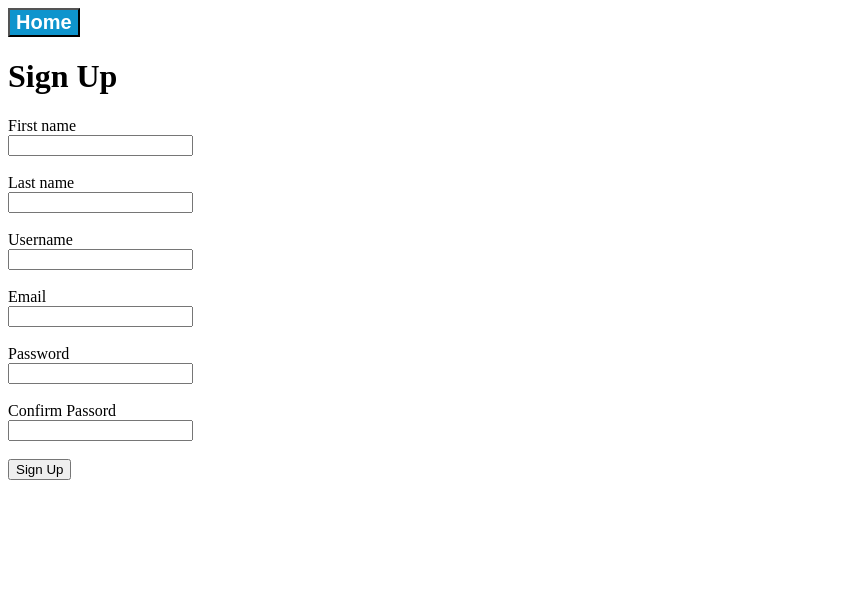
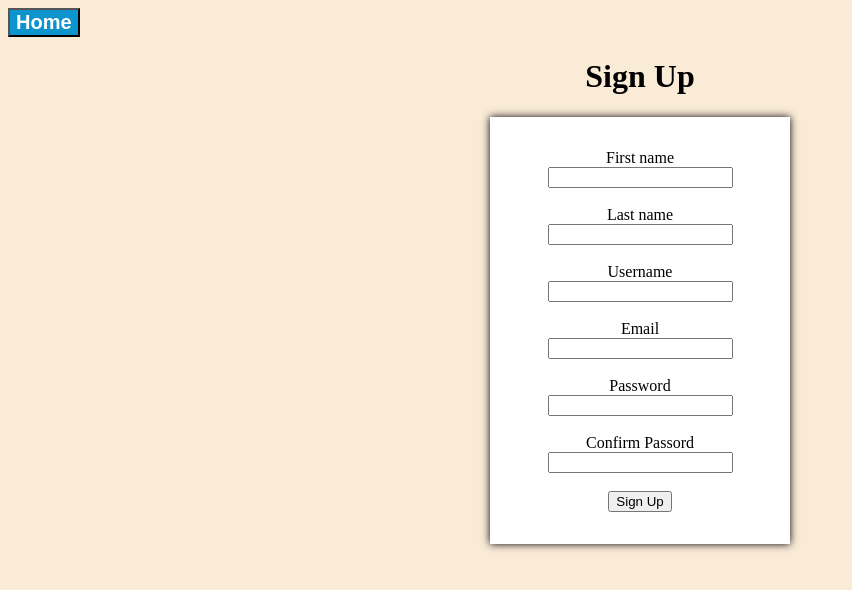
Before and after one commit to wyatt4543/vehicle_sales, a Flask app: page /sign-up in a window 1280 px wide. Shown: the top 590 px of the page, without its empty margins (0-852 px from the left). Run offline with Flask 3, Linux system fonts and the light colour scheme.

Commit message:
Contained form in center box

```diff
--- a/static/sign-up-style.css
+++ b/static/sign-up-style.css
@@ -5,3 +5,17 @@ nav {
             font-size: 20px;}
     button:hover {background-color: hsl(198, 85%, 37%)}
 }
+
+body {
+    background-color:antiquewhite;
+    h1 {
+        text-align:center;
+    }
+    form {background-color: white;
+          text-align:center;
+          max-width: 300px;
+          padding-top: 2em;
+          padding-bottom: 2em;
+          margin: auto;
+          box-shadow: 0px 0px 0.5em;}
+}
--- a/templates/sign-up.html
+++ b/templates/sign-up.html
@@ -7,10 +7,10 @@
     <link rel="stylesheet" href="{{ url_for('static', filename='sign-up-style.css') }}">
 
 </head>
-<nav>
-    <button onclick="location.href='/'" type="button">Home</button>
-</nav>
 <body>
+    <nav>
+        <button onclick="location.href='/'" type="button">Home</button>
+    </nav>
     <h1>Sign Up</h1>
     <form action="/">
         <label for="first-name">First name</label><br>
```
